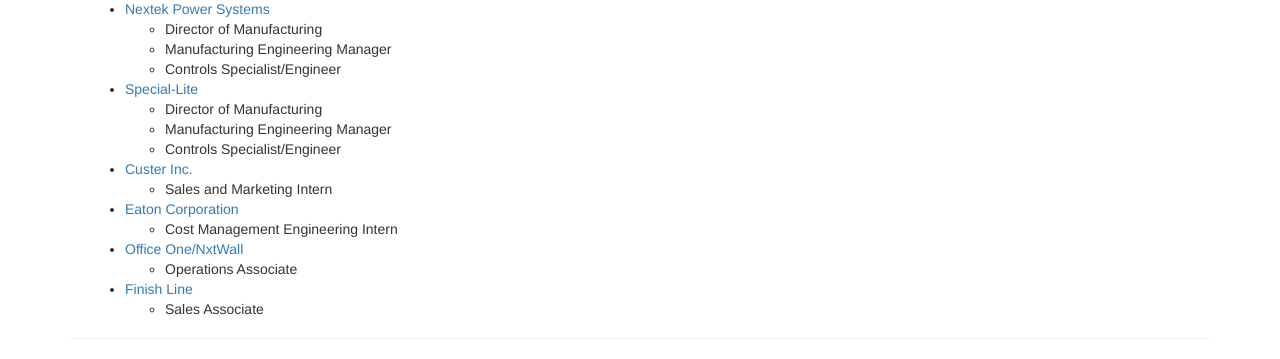
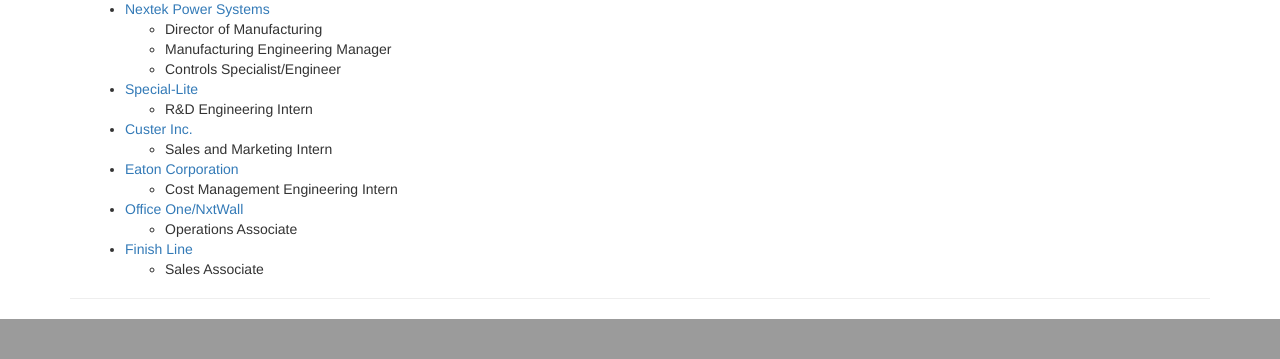
Before and after one commit to jstempky/website, a Flask app: page /employment in a window 1280 px wide. Shown: the part 867-1226 px from the top of the page. After the commit the page ends 1186 px from the top, so only its background shows below. Run offline with Flask 2, Linux system fonts and the light colour scheme; some libraries are stand-ins or nearby versions.

Commit message:
fixed employment typo

```diff
--- a/templates/employment.html
+++ b/templates/employment.html
@@ -21,9 +21,7 @@
     </li>
     <li><a href="https://special-lite.com/" target="_blank">Special-Lite</a>
       <ul>
-        <li>Director of Manufacturing</li>
-        <li>Manufacturing Engineering Manager</li>
-        <li>Controls Specialist/Engineer</li>
+        <li>R&D Engineering Intern</li>
       </ul>
     </li>
     <li><a href="https://custerinc.com/" target="_blank">Custer Inc.</a>
```
